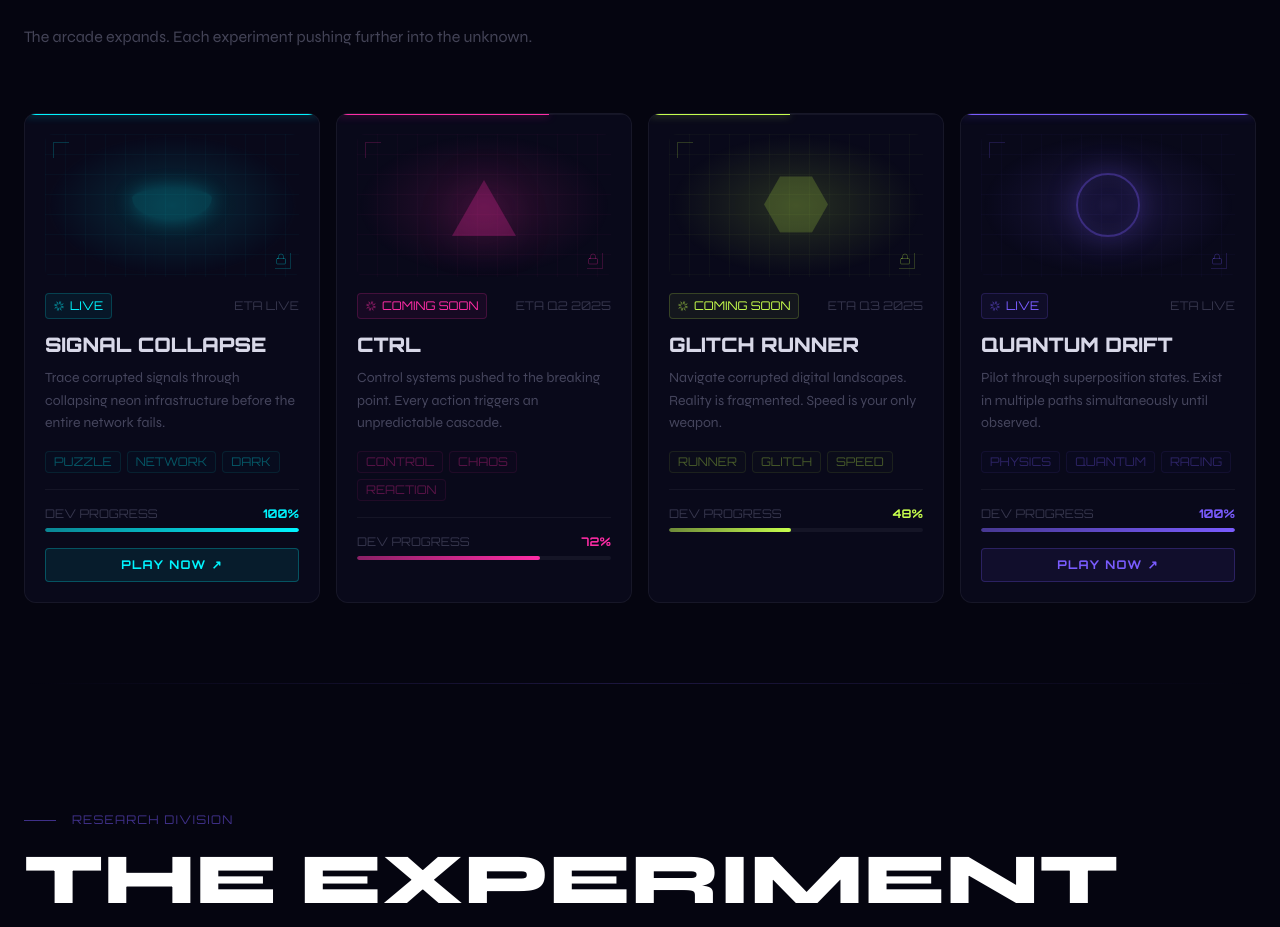
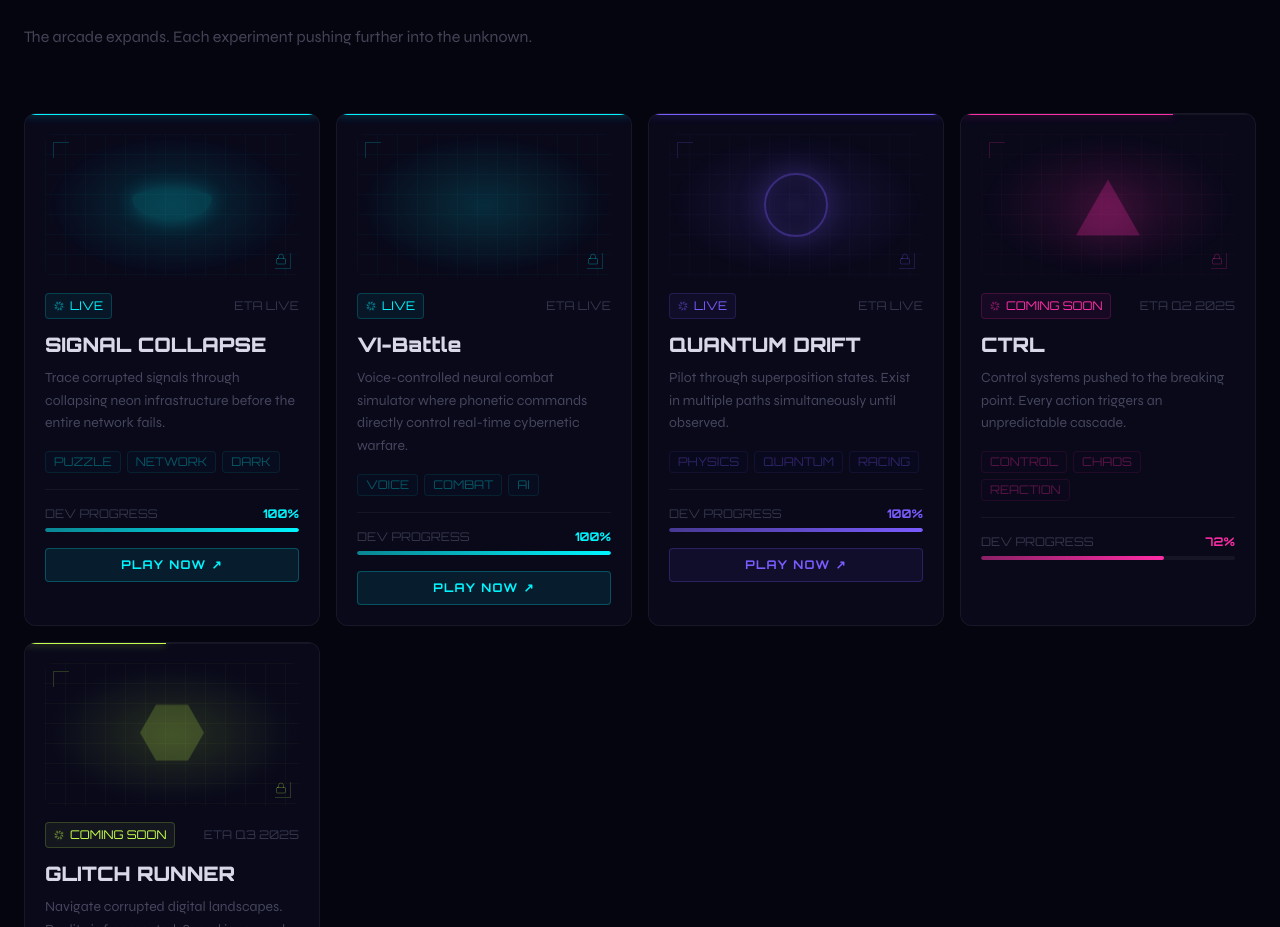
Before and after one commit to Die-Another-Day/Arqadex, a Next.js app: page / in a window 1280 px wide. Shown: the part 1873-2800 px from the top of the page. Built offline with nearby package versions, Linux system fonts and the light colour scheme.

Commit message:
add VI-Battle

```diff
--- a/components/GameGrid.tsx
+++ b/components/GameGrid.tsx
@@ -19,7 +19,34 @@ const UPCOMING_GAMES = [
     shape: 'wave',
   },
 
+{
+  id: 'vi-battle',
+  title: 'VI-Battle',
+  url: 'https://vi-battle.vercel.app',
+  description:
+    'Voice-controlled neural combat simulator where phonetic commands directly control real-time cybernetic warfare.',
+  tags: ['VOICE', 'COMBAT', 'AI'],
+  color: '#00F5FF',
+  accent: 'rgba(0, 245, 255, 0.15)',
+  border: 'rgba(0, 245, 255, 0.3)',
+  progress: 100,
+  eta: 'LIVE',
+  shape: 'neural',
+},
   {
+    id: 'quantum-drift',
+    title: 'QUANTUM DRIFT',
+    url: 'https://quantum-drift.netlify.app',
+    description: 'Pilot through superposition states. Exist in multiple paths simultaneously until observed.',
+    tags: ['PHYSICS', 'QUANTUM', 'RACING'],
+    color: '#7A5CFF',
+    accent: 'rgba(122, 92, 255, 0.15)',
+    border: 'rgba(122, 92, 255, 0.3)',
+    progress: 100,
+    eta: 'LIVE',
+    shape: 'circle',
+  },
+ {
     id: 'ctrl',
     title: 'CTRL',
     description: 'Control systems pushed to the breaking point. Every action triggers an unpredictable cascade.',
@@ -42,19 +69,6 @@ const UPCOMING_GAMES = [
     progress: 48,
     eta: 'Q3 2025',
     shape: 'hex',
-  },
-  {
-    id: 'quantum-drift',
-    title: 'QUANTUM DRIFT',
-    url: 'https://quantum-drift.netlify.app',
-    description: 'Pilot through superposition states. Exist in multiple paths simultaneously until observed.',
-    tags: ['PHYSICS', 'QUANTUM', 'RACING'],
-    color: '#7A5CFF',
-    accent: 'rgba(122, 92, 255, 0.15)',
-    border: 'rgba(122, 92, 255, 0.3)',
-    progress: 100,
-    eta: 'LIVE',
-    shape: 'circle',
   },
 
 ]
```
